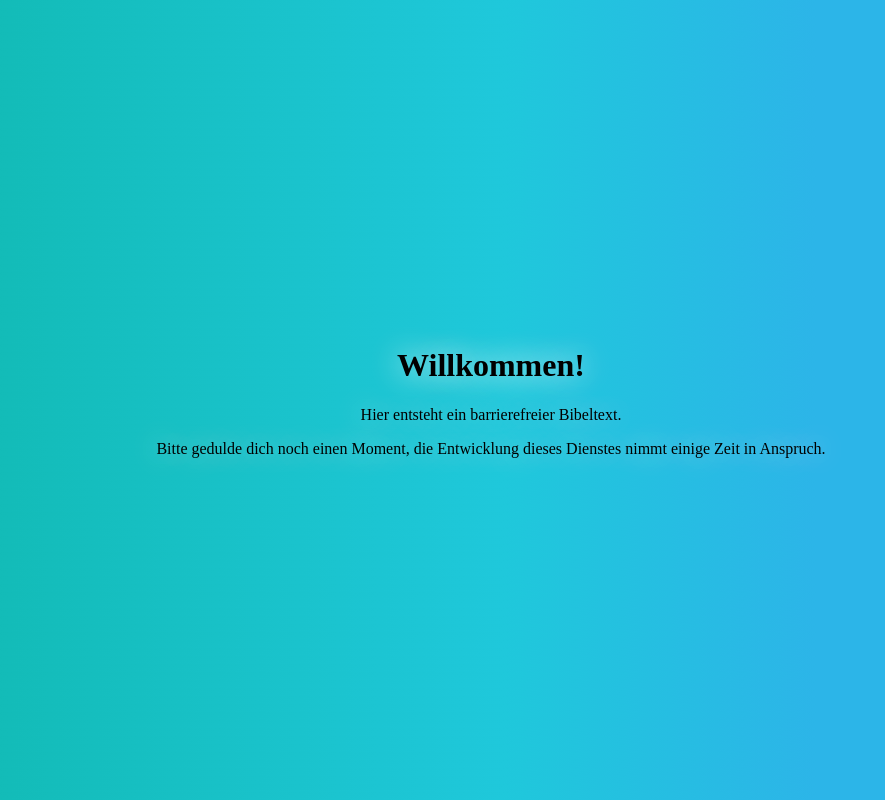
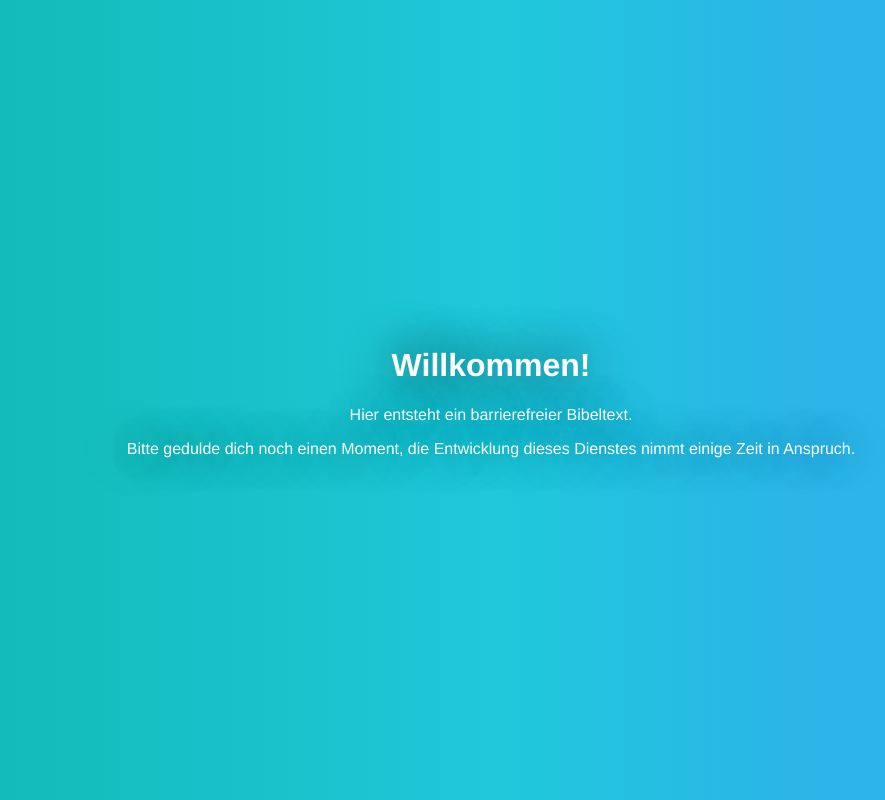
Before and after one commit to nilsmittler/blindenbibel, a plain HTML site: page index.html in a window 1280 px wide. Shown: the whole page, without its empty margins (149-1034 px from the left). Drawn offline with Linux system fonts and the light colour scheme.

Commit message:
made waiting for service site more attractive

```diff
--- a/index.html
+++ b/index.html
@@ -17,8 +17,9 @@
                 top: 50%;
                 transform: translatey(-50%);
                 padding: 0 15px;
-                font-family: "sans-serif";
-                text-shadow: 0 0 30px white;
+                color: white;
+                font-family: "Helvetica", sans-serif;
+                text-shadow: 0 0 50px black;
             }
         </style>
     </head>
```
